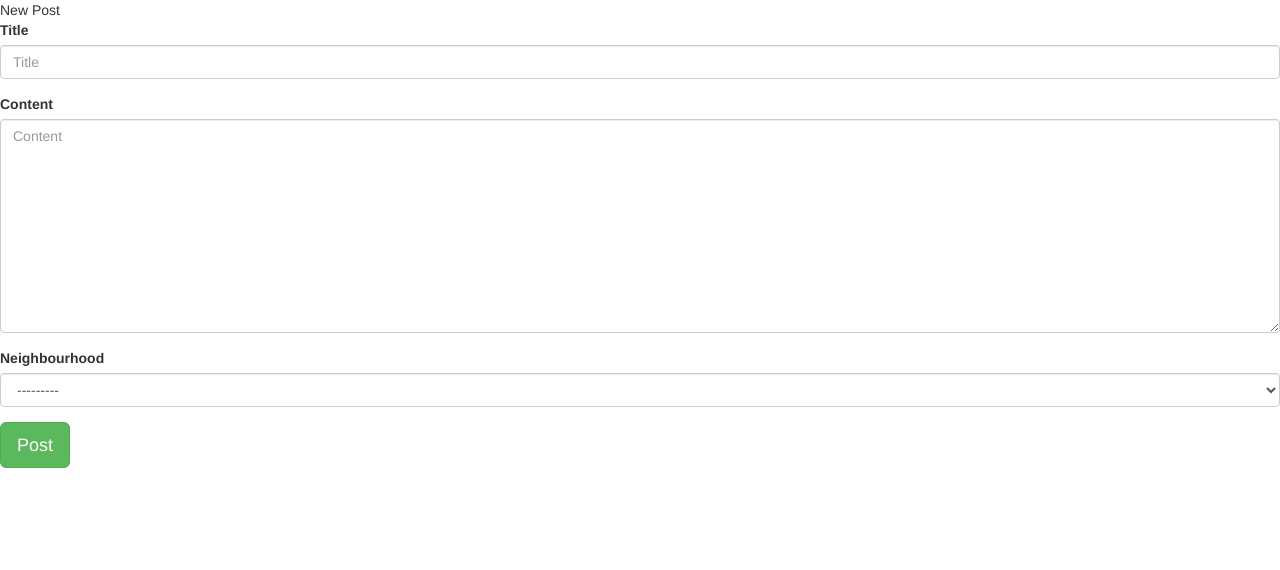
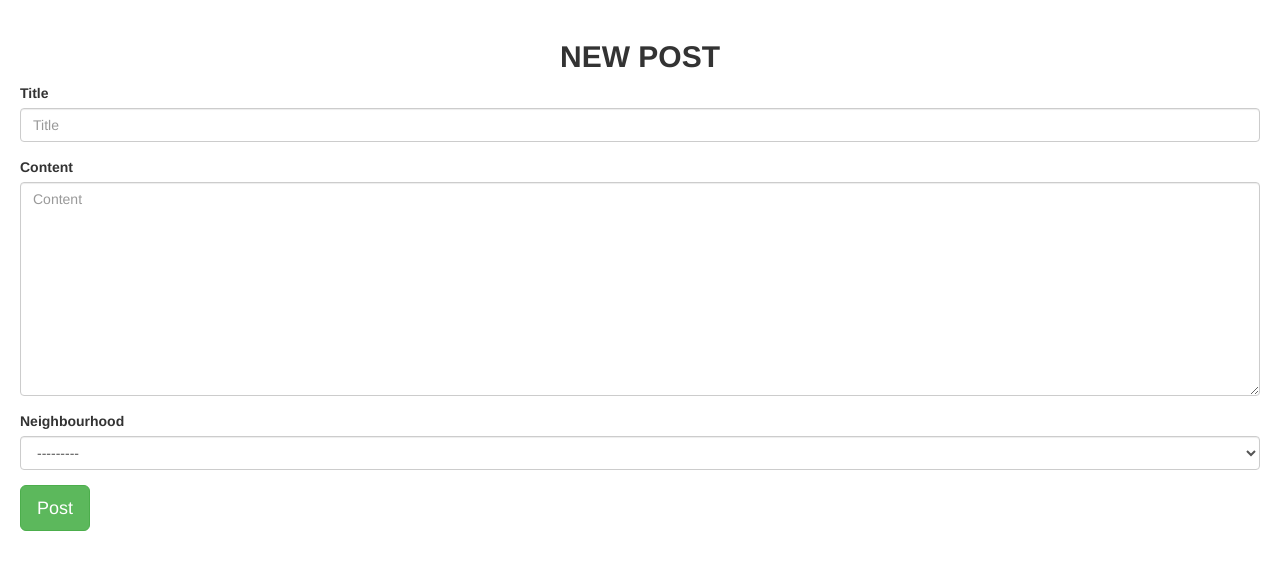
Before and after one commit to Imma7/Hood_Watch, a Django app: page /new/post in a window 1280 px wide. Shown: the top 570 px of the page. Run offline with Django 3.2, Linux system fonts and the light colour scheme; data that the repository does not hold is empty; some libraries are stand-ins or nearby versions.

Commit message:
Styling new post template

```diff
--- a/hood/templates/new_post.html
+++ b/hood/templates/new_post.html
@@ -18,9 +18,9 @@
 
 </head>
 <body>
-     <div class="card other-cards">
-      <div class="card-header">
-        New Post
+     <div class="card other-cards" style="padding:20px;">
+      <div class="card-header; text-center">
+        <h2><strong> NEW POST </strong></h2>
       </div>
       <div class="card-body">
         <form  action="{% url 'new-post' %}" method="post" enctype="multipart/form-data">
```
